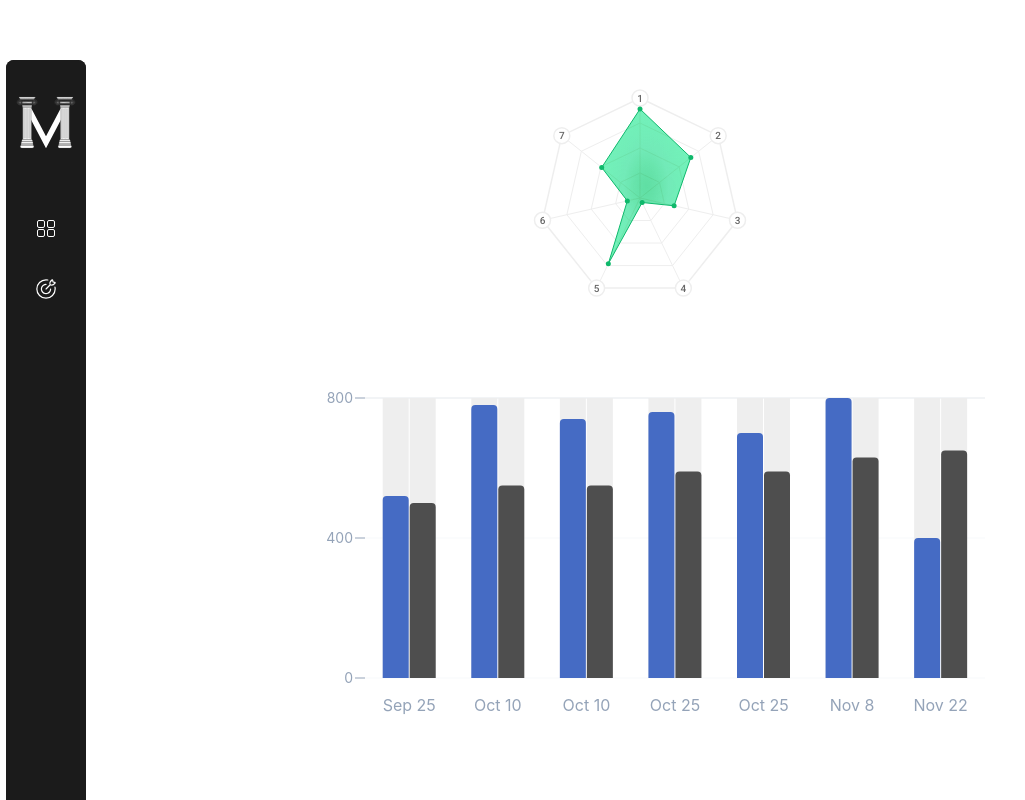
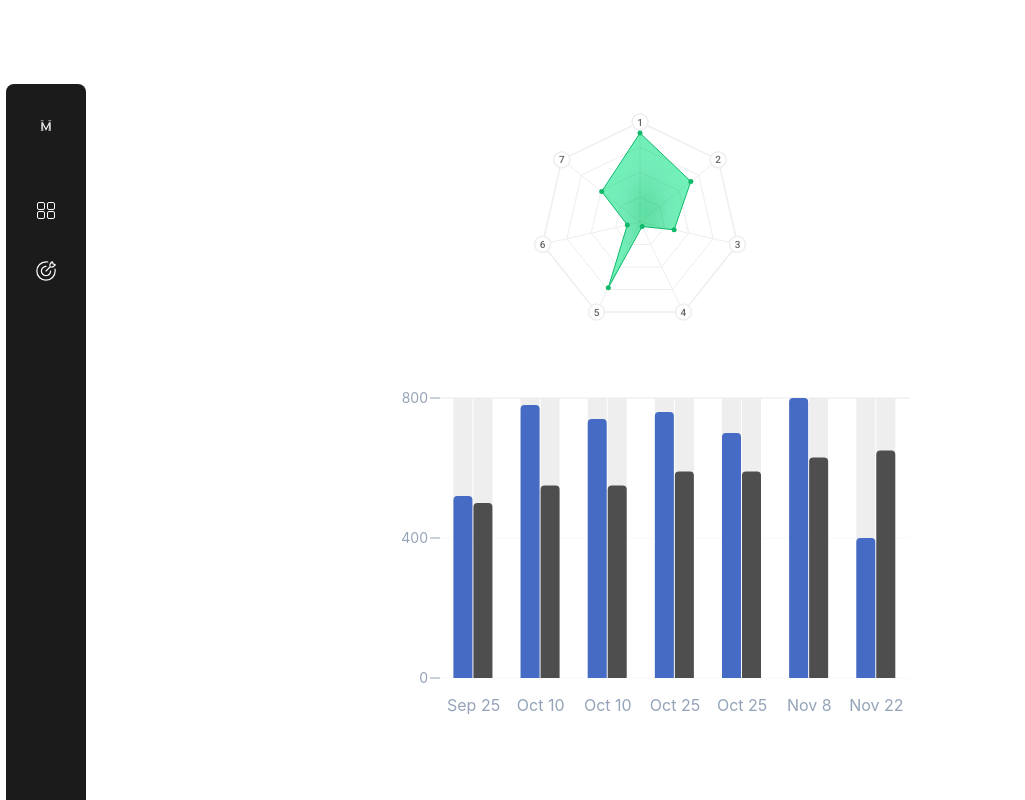
Before and after one commit to Orujhimaru/max_odyssey, a React (Vite) app: page / in a window 1280 px wide. Shown: the whole page, without its empty margins (0-1025 px from the left). Built offline with nearby package versions, Linux system fonts and the light colour scheme.

Commit message:
design: added box-sizing: border box to the project

```diff
--- a/src/components/ScoreColumnGraph/ScoreColumn.css
+++ b/src/components/ScoreColumnGraph/ScoreColumn.css
@@ -1,9 +1,11 @@
 .chart-container {
   width: 100%;
-  max-width: 750px;
-  padding: 24px;
+  max-width: 700px;
+  /* padding: 24px; */
   background-color: white;
   border-radius: 16px;
+  min-width: 600px;
+  box-sizing: content-box;
 }
 
 .recharts-cartesian-axis-ticks {
--- a/src/index.css
+++ b/src/index.css
@@ -11,6 +11,12 @@
   text-rendering: optimizeLegibility;
   -webkit-font-smoothing: antialiased;
   -moz-osx-font-smoothing: grayscale;
+}
+
+* {
+  margin: 0;
+  padding: 0;
+  box-sizing: border-box;
 }
 
 a {
--- a/src/pages/DashboardPage/Dashboard.jsx
+++ b/src/pages/DashboardPage/Dashboard.jsx
@@ -6,7 +6,6 @@ import "./Dashboard.css";
 function Dashboard() {
   return (
     <div className="dashboard">
-      <Navbar />
       <RadarChart scores={[99, 75, 45, 9, 83, 23, 59]} />
       <ScoreColumnGraph />
     </div>
```
